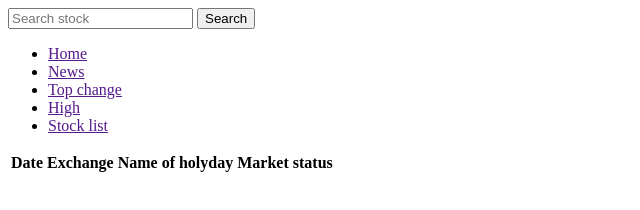
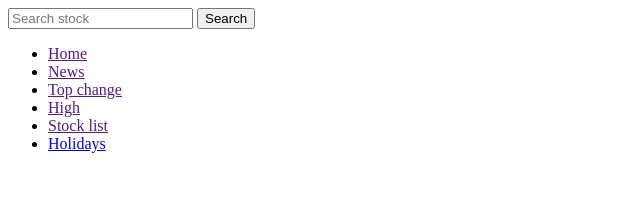
Before and after one commit to DTripleD/stock_screener, a plain HTML site: page index.html in a window 1280 px wide. Shown: the whole page, without its empty margins (0-640 px from the left). Drawn offline with Linux system fonts and the light colour scheme.

Commit message:
Deploying to gh-pages from @ DTripleD/stock_screener@5d924b38c084662e1ea83c4b6f96ff60ed964c4c 🚀

```diff
--- a/index.html
+++ b/index.html
@@ -1 +1 @@
-<!DOCTYPE html><html lang="en"><head><meta charset="utf-8"><meta http-equiv="X-UA-Compatible" content="IE=edge"><meta name="viewport" content="width=device-width, initial-scale=1.0"><title>Stock screener</title><link rel="stylesheet" href="/stock_screener/index.c685407d.css"></head><body> <header> <div> <form class="form" autocomplete="off"> <input type="text" id="stock-list" placeholder="Search stock" name="stock"> <button type="submit" class="button">Search</button> </form> <ul class="stock-list"></ul> </div> <div class="header-menu"> <ul class="header-menu-list list"> <li class="header-menu-item"><a href="" class="link">Home</a></li> <li class="header-menu-item"><a href="" class="link">News</a></li> <li class="header-menu-item"> <a href="" class="link">Top change</a> </li> <li class="header-menu-item"><a href="" class="link">High</a></li> <li class="header-menu-item"> <a href="" class="link">Stock list</a> </li> </ul> </div> </header> <main> <ul class="calendar-list"></ul> <div id="calendar"></div> <table> <thead> <tr> <th>Date</th> <th>Exchange</th> <th>Name of holyday</th> <th>Market status</th> </tr> </thead> <tbody class="calendar-table"></tbody> </table> </main> <footer></footer> <script src="/stock_screener/index.479749a1.js" type="module"></script><script src="/stock_screener/index.11c5b38e.js" nomodule="" defer></script> </body></html>
+<!DOCTYPE html><html lang="en"><head><meta charset="utf-8"><meta http-equiv="X-UA-Compatible" content="IE=edge"><meta name="viewport" content="width=device-width, initial-scale=1.0"><title>Stock screener</title><link rel="stylesheet" href="/stock_screener/index.c685407d.css"></head><body> <header> <div> <form class="form" autocomplete="off"> <input type="text" id="stock-list" placeholder="Search stock" name="stock"> <button type="submit" class="button">Search</button> </form> <ul class="stock-list"></ul> </div> <div class="header-menu"> <ul class="header-menu-list list"> <li class="header-menu-item"><a href="" class="link">Home</a></li> <li class="header-menu-item"><a href="" class="link">News</a></li> <li class="header-menu-item"> <a href="" class="link">Top change</a> </li> <li class="header-menu-item"><a href="" class="link">High</a></li> <li class="header-menu-item"> <a href="" class="link">Stock list</a> </li> <li class="header-menu-item"> <a href="/stock_screener/partials/holidays.html">Holidays</a> </li> </ul> </div> </header> <main> </main> <footer></footer> <script src="/stock_screener/index.479749a1.js" type="module"></script><script src="/stock_screener/index.11c5b38e.js" nomodule="" defer></script> </body></html>
```
Also changed, not shown: partials/holidays.html (added, +1 -0 lines).
